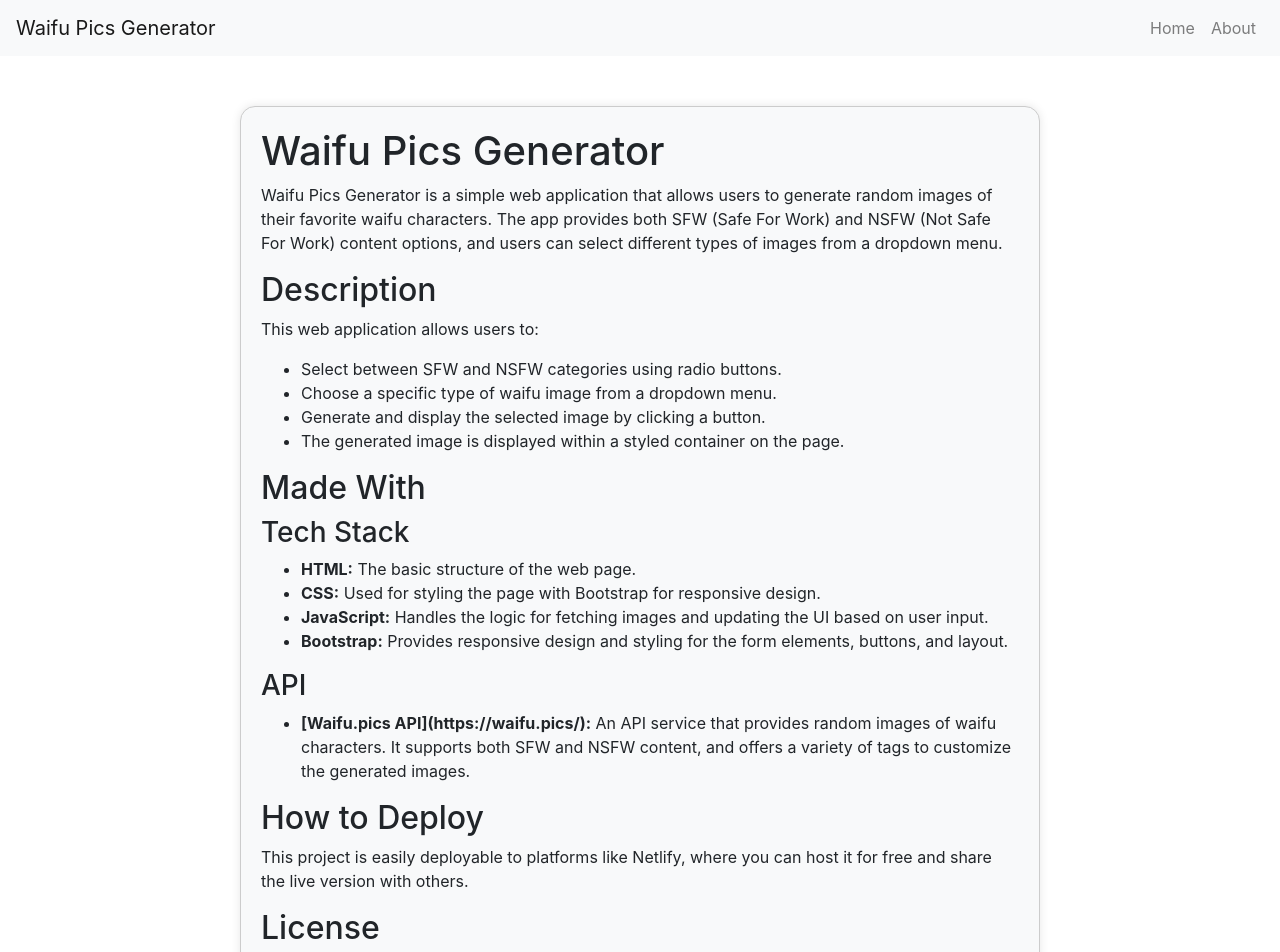
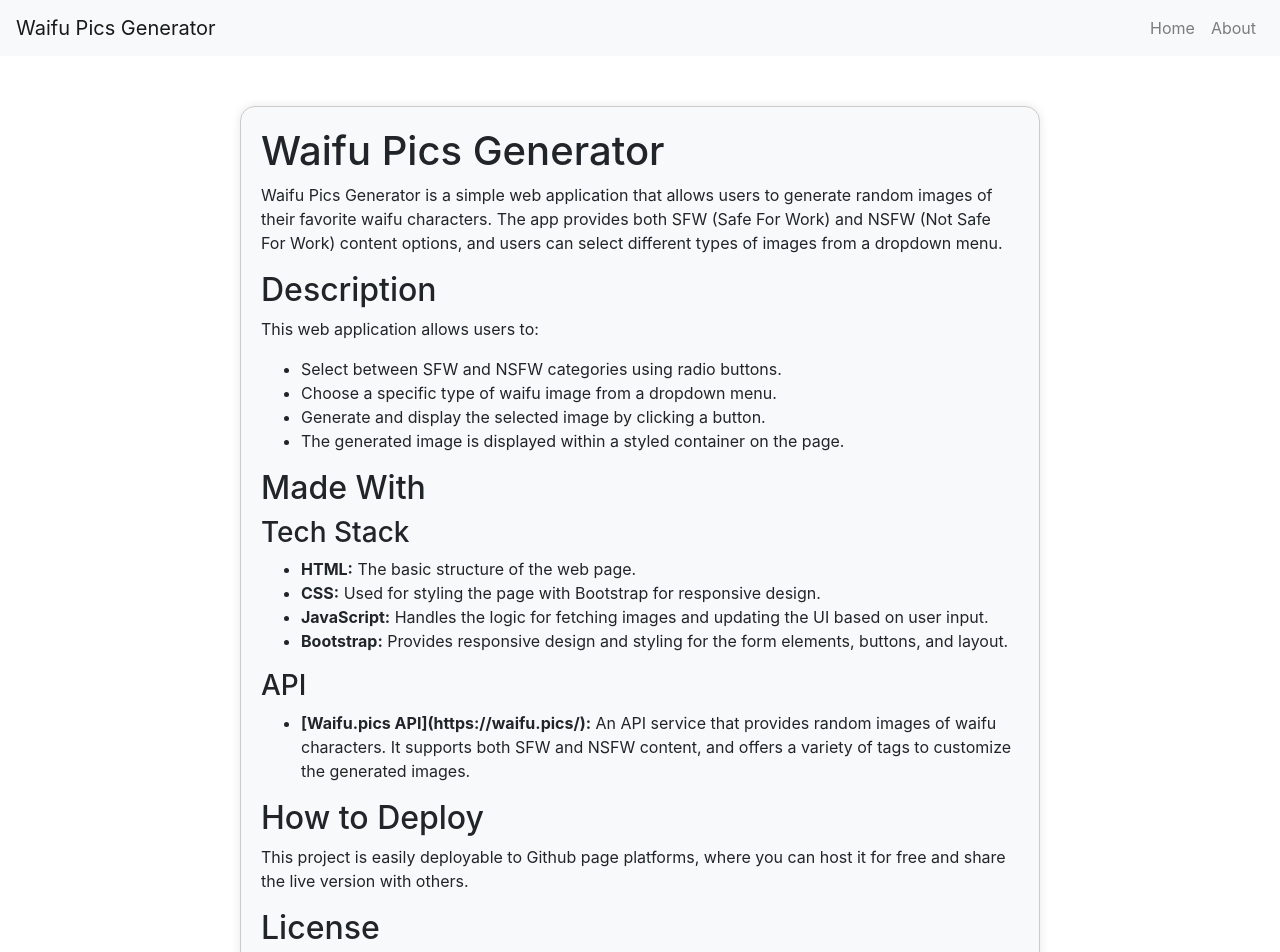
Before and after one commit to AfricanCLAM/Anime-pics-generator, a plain HTML site: page about.html in a window 1280 px wide. Shown: the top 952 px of the page. Drawn offline with nearby package versions, Linux system fonts and the light colour scheme.

Commit message:
update sedikit

```diff
--- a/about.html
+++ b/about.html
@@ -81,7 +81,7 @@
         </ul>
 
         <h2>How to Deploy</h2>
-        <p>This project is easily deployable to platforms like Netlify, where you can host it for free and share the live version with others.</p>
+        <p>This project is easily deployable to Github page platforms, where you can host it for free and share the live version with others.</p>
 
         <h2>License</h2>
         <p>This project is open-source and available for anyone to use and modify.</p>
```
